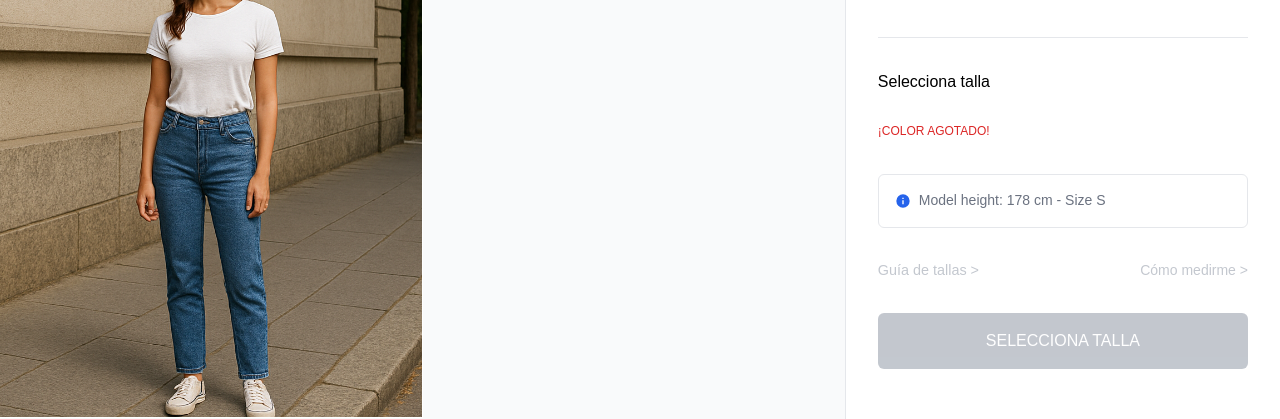
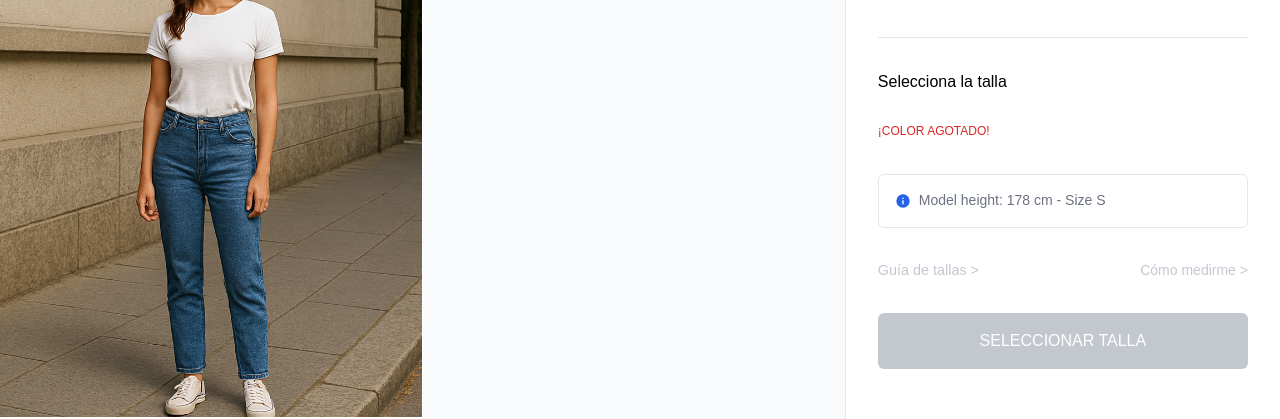
Before and after one commit to moneroboliviainfo/Frontend-Webpage, a Next.js app: page /w/1 in a window 1280 px wide. Shown: the part 208-627 px from the top of the page. Built offline with nearby package versions, Linux system fonts and the light colour scheme.

Commit message:
fix: the "seleccionar talla" labeling

```diff
--- a/src/app/w/[product]/ProductPageDesktop.tsx
+++ b/src/app/w/[product]/ProductPageDesktop.tsx
@@ -513,7 +513,7 @@ const ProductPageDesktop: React.FC<Props> = ({
             className="font-semibold"
             style={{ fontSize: '1rem', marginBottom: '1.5rem' }}
           >
-            Selecciona talla
+            Selecciona la talla
           </h3>
 
           {/* Size selection */}
@@ -845,7 +845,7 @@ const ProductPageDesktop: React.FC<Props> = ({
             }}
           >
             {selectedSizeIndex === null
-              ? 'SELECCIONA TALLA'
+              ? 'SELECCIONAR TALLA'
               : 'AÑADIR AL CARRITO'}
           </button>
         </div>
```
